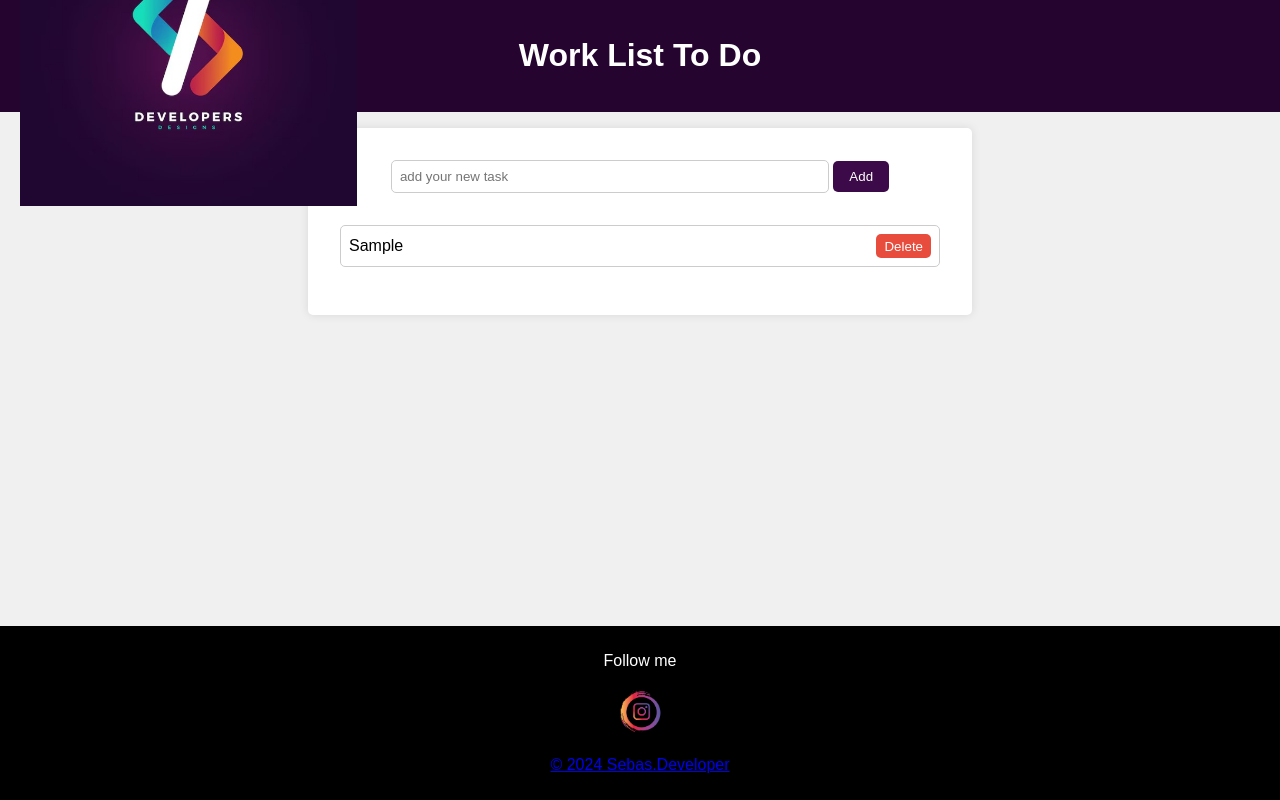
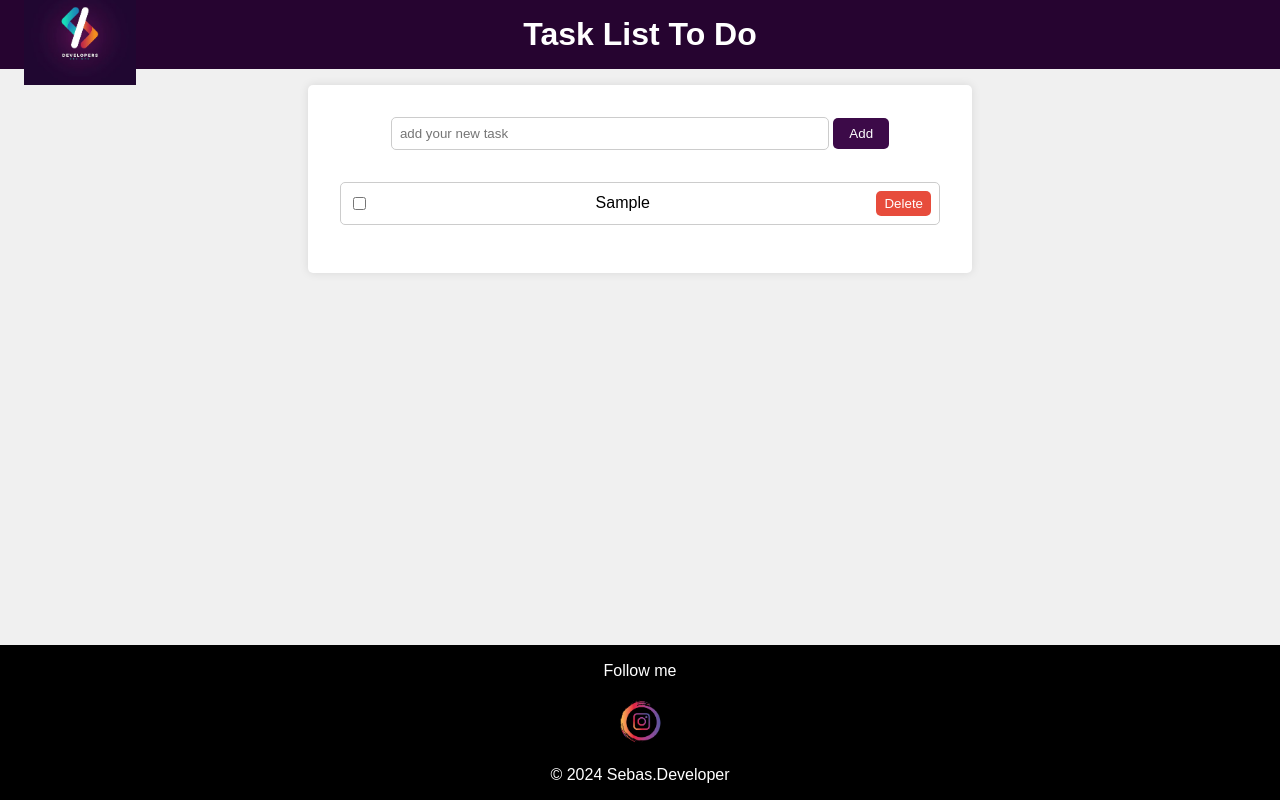
Before and after one commit to SebasChaine/FirstTest, a plain HTML site: page Index.html in a window 1280 px wide. Both pictures are taken after typing "Sample" into the empty fields and a click on the button "Add". Drawn offline with Linux system fonts and the light colour scheme.

Commit message:
ultimo retoque

```diff
--- a/Index.html
+++ b/Index.html
@@ -9,19 +9,20 @@
 <body>
     <header>
         <img src="Imagenes/LogoTest.jpg" alt="Logo" id="logo">
-        <h1>Work List To Do</h1>
+        <h1>Task List To Do</h1>
     </header>
     <main>
         <input type="text" id="new-task" placeholder="add your new task">
         <button id="add-task">Add</button>
         <ul id="task-list"></ul>
     </main>
-    <script src="script.js"></script>
     <footer>
         <p>Follow me</p>
-    <a href="https://www.instagram.com/sebas.chaine" target="_blank">
-        <img src="Imagenes/Instagram.jpg" alt="Instagram" width="50" height="50">
-        <p> &copy; 2024 Sebas.Developer</p>
+        <a href="https://www.instagram.com/sebas.chaine" target="_blank">
+            <img src="Imagenes/Instagram.jpg" alt="Instagram" width="50" height="50">
+        </a>
+        <p>&copy; 2024 Sebas.Developer</p>
     </footer>
+    <script src="script.js"></script>
 </body>
 </html>
--- a/script.js
+++ b/script.js
@@ -1,21 +1,43 @@
 document.getElementById('add-task').addEventListener('click', function() {
+    // Escucha el evento de clic en el botón 'Add' y ejecuta la función anónima
+
+    // Obtiene el texto ingresado en el campo de nueva tarea
     const taskText = document.getElementById('new-task').value;
+
+    // Si el campo está vacío, no hace nada
     if (taskText === '') return;
 
+    // Crea un nuevo elemento <li> para la nueva tarea
     const li = document.createElement('li');
-    li.textContent = taskText;
 
+    // Crea un checkbox para marcar la tarea como completada
+    const checkbox = document.createElement('input');
+    checkbox.type = 'checkbox';
+    checkbox.addEventListener('change', function() {
+        li.classList.toggle('completed', checkbox.checked);
+    });
+
+    // Añade el checkbox como hijo del elemento <li>
+    li.appendChild(checkbox);
+
+    // Añade el texto de la tarea al elemento <li>
+    const taskSpan = document.createElement('span');
+    taskSpan.textContent = taskText;
+    li.appendChild(taskSpan);
+
+    // Crea un botón de eliminar para cada tarea
     const deleteButton = document.createElement('button');
     deleteButton.textContent = 'Delete';
     deleteButton.addEventListener('click', function() {
-        li.remove();
+        li.remove(); // Elimina el elemento <li> al que pertenece este botón
     });
 
+    // Añade el botón de eliminar como hijo del elemento <li>
     li.appendChild(deleteButton);
-    li.addEventListener('click', function() {
-        li.classList.toggle('completed');
-    });
 
+    // Añade el elemento <li> creado a la lista de tareas (ul) en el HTML
     document.getElementById('task-list').appendChild(li);
+
+    // Limpia el campo de entrada de nueva tarea después de agregarla
     document.getElementById('new-task').value = '';
 });
--- a/style.css
+++ b/style.css
@@ -6,6 +6,7 @@ body {
     display: flex;
     flex-direction: column;
     align-items: center;
+    min-height: 100vh;
 }
 
 header {
@@ -17,17 +18,17 @@ header {
     display: flex;
     align-items: center;
     justify-content: center;
+    position: relative;
 }
 
 #logo {
-    height: 300px;
-    margin-right: auto;
+    height: 100px;
     position: absolute;
-    left: 20px;
+    left: 40px;
 }
 
 header h1 {
-    margin: center;
+    margin: 0;
 }
 
 main {
@@ -98,10 +99,10 @@ main {
 
 footer {
     text-align: center;
-    padding: 10px;
+    padding: 0.5px;
     background-color: #000000;
     color: white;
+    width: 100%;
     position: fixed;
-    width: 100%;
     bottom: 0;
 }
```
